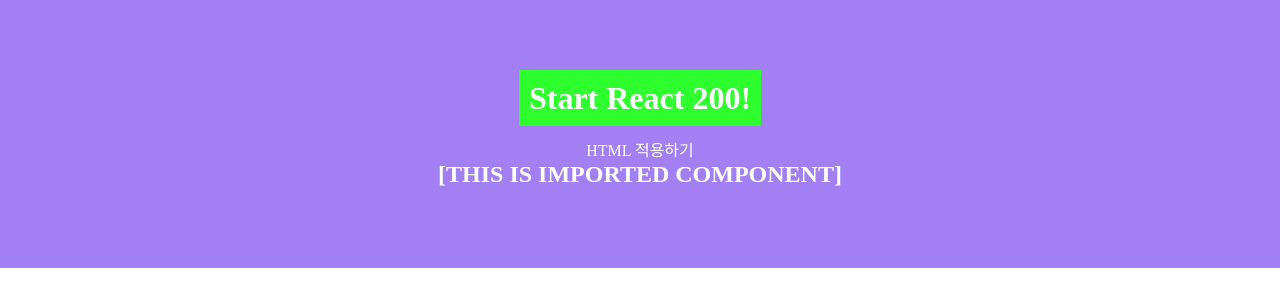
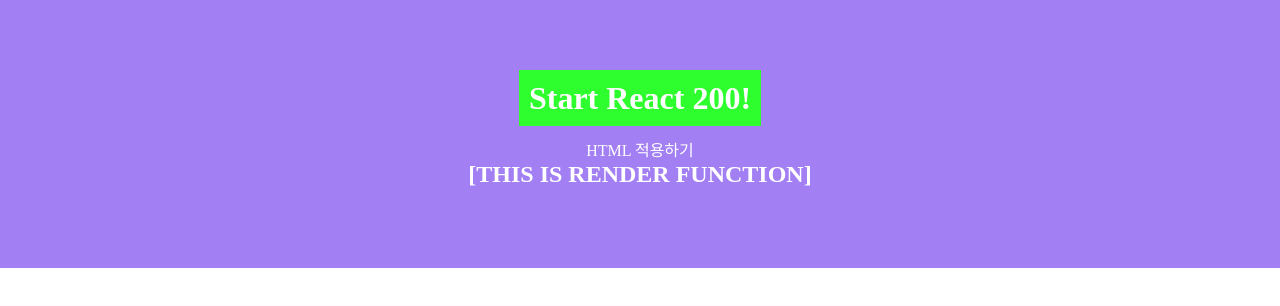
Before and after one commit to rheehot/react-200, a React (Create React App) app: page / in a window 1280 px wide. Shown: the top 306 px of the page. Built offline with nearby package versions, Linux system fonts and the light colour scheme.

Commit message:
생명주기 함수 render() 사용하기

```diff
--- a/src/App.js
+++ b/src/App.js
@@ -1,13 +1,14 @@
 import React from 'react';
 import './App.css';
-import ImportComponent from './components/ImportComponent';
+import Lifecycle from './components/Lifecycle';
+
 
 function App() {
   return (
     <div>
       <h1>Start React 200!</h1>
       <p>HTML 적용하기</p>
-      <ImportComponent></ImportComponent>
+      <Lifecycle></Lifecycle>
     </div>
   );
 }
--- /dev/null
+++ b/src/components/Lifecycle.js
@@ -0,0 +1,12 @@
+import React, { Component } from 'react';
+
+class Lifecycle extends Component {
+  render () {
+    console.log('render Call');
+    return(
+      <h2>[THIS IS RENDER FUNCTION]</h2>
+    );
+  }
+}
+
+export default Lifecycle
```
